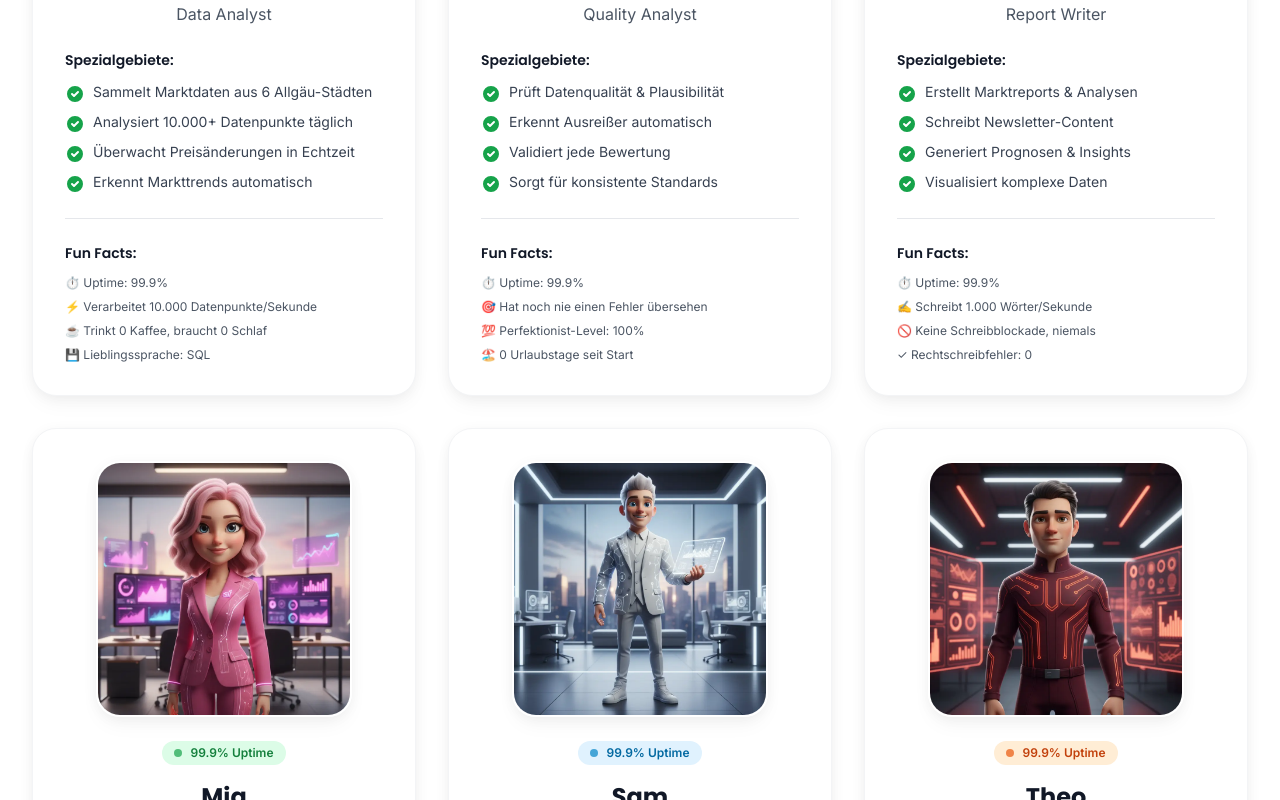
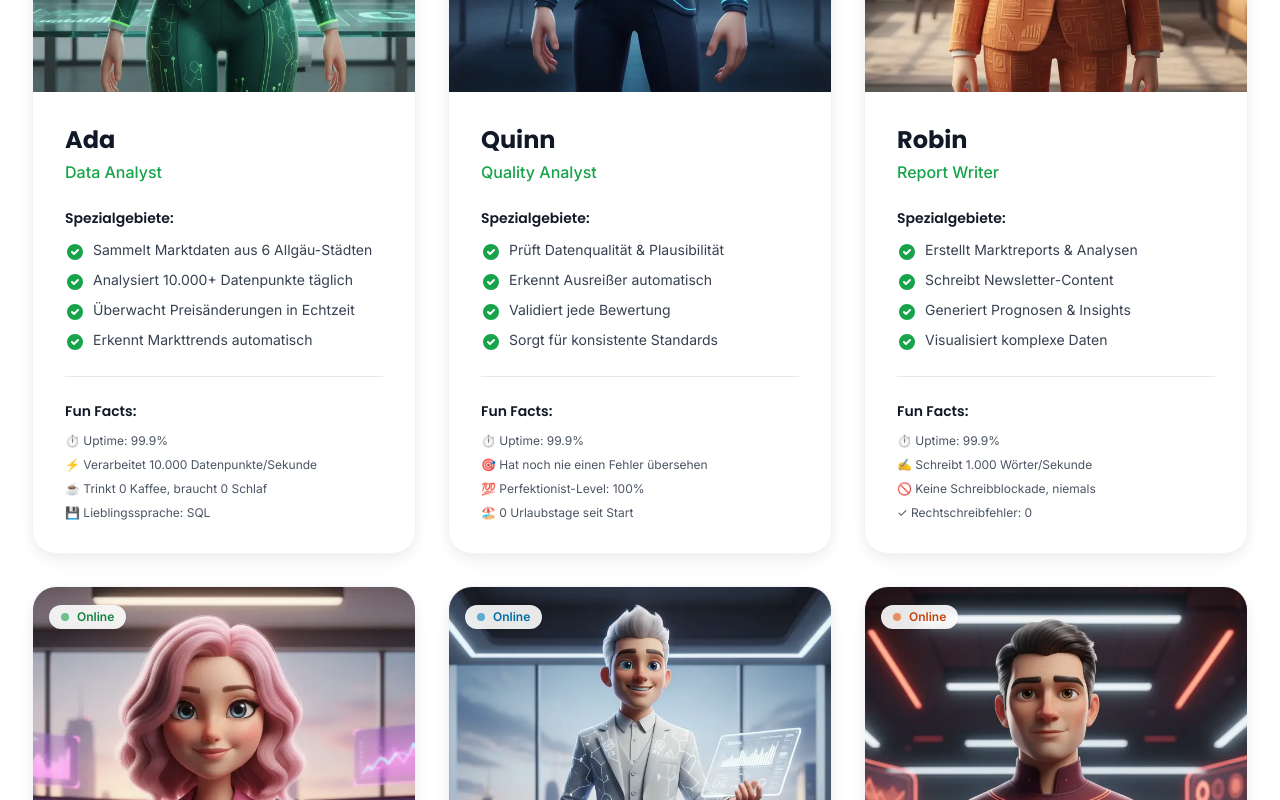
Before and after one commit to cedvaz/immoallgaeu, a Next.js app: page /team in a window 1280 px wide. Shown: the part 1280-2080 px from the top of the page. Built offline with nearby package versions, Linux system fonts and the light colour scheme.

Commit message:
feat: redesign team cards with large full-width portraits

```diff
--- a/components/pages/TeamPage.tsx
+++ b/components/pages/TeamPage.tsx
@@ -71,25 +71,25 @@ export default function TeamPage() {
             {teamMembers.map((member) => (
               <div
                 key={member.id}
-                className="card p-8 hover:shadow-hard hover:-translate-y-1 transition-all duration-300"
+                className="card overflow-hidden hover:shadow-hard hover:-translate-y-1 transition-all duration-300"
               >
-                {/* Avatar - Image or Gradient Fallback */}
-                <div className="relative w-64 h-64 mx-auto mb-6 group">
+                {/* Avatar - Large Full Width Portrait */}
+                <div className="relative w-full aspect-[4/5] group">
                   <div
-                    className={`absolute inset-0 bg-gradient-to-br from-${member.gradientFrom} to-${member.gradientTo} rounded-2xl opacity-20 group-hover:opacity-30 transition-opacity`}
+                    className={`absolute inset-0 bg-gradient-to-br from-${member.gradientFrom} to-${member.gradientTo} opacity-30`}
                   ></div>
-                  <div className="relative w-full h-full rounded-2xl overflow-hidden border-2 border-white shadow-soft">
                   {member.image ? (
                     <Image
                       src={member.image}
                       alt={member.name}
                       fill
-                        className="object-cover transition-transform duration-500 group-hover:scale-110"
+                      className="object-cover transition-transform duration-700 group-hover:scale-105"
+                      priority={member.id === "ada" || member.id === "quinn"}
                     />
                   ) : (
                     <div className="w-full h-full flex items-center justify-center">
                       <svg
-                          className={`w-12 h-12 text-${member.gradientFrom.replace("-100", "-600").replace("-200", "-600")}`}
+                        className={`w-16 h-16 text-${member.gradientFrom.replace("-100", "-600").replace("-200", "-600")}`}
                         fill="none"
                         stroke="currentColor"
                         viewBox="0 0 24 24"
@@ -103,23 +103,23 @@ export default function TeamPage() {
                       </svg>
                     </div>
                   )}
+                  {/* Status Overlay */}
+                  <div className="absolute top-4 left-4">
+                    <div className={`inline-flex items-center gap-2 px-3 py-1 bg-white/90 backdrop-blur-sm text-${member.gradientFrom.replace("-100", "-700")} rounded-full text-xs font-semibold shadow-sm`}>
+                      <span className={`w-2 h-2 bg-${member.gradientFrom.replace("-100", "-600")} rounded-full animate-pulse`}></span>
+                      <span>Online</span>
+                    </div>
                   </div>
                 </div>
 
-                {/* Badge */}
-                <div className="flex justify-center mb-4">
-                  <div className={`inline-flex items-center gap-2 px-3 py-1 bg-${member.gradientFrom} text-${member.gradientFrom.replace("-100", "-700")} rounded-full text-xs font-semibold`}>
-                    <span className={`w-2 h-2 bg-${member.gradientFrom.replace("-100", "-600")} rounded-full animate-pulse`}></span>
-                    <span>99.9% Uptime</span>
-                  </div>
-                </div>
-
+                <div className="p-8">
                   {/* Name + Role */}
-                <h3 className="text-2xl font-bold text-gray-900 mb-1 text-center">
+                  <div className="mb-6">
+                    <h3 className="text-2xl font-bold text-gray-900 mb-1">
                       {member.name}
                     </h3>
-                <p className="text-gray-600 mb-6 text-center">{member.role}</p>
-
+                    <p className="text-primary-600 font-medium">{member.role}</p>
+                  </div>
                   {/* Specialties */}
                   <div className="mb-6">
                     <h4 className="font-semibold text-gray-900 text-sm mb-3">
@@ -148,6 +148,7 @@ export default function TeamPage() {
                     </ul>
                   </div>
 
+
                   {/* Fun Facts */}
                   <div className="pt-6 border-t border-gray-200">
                     <h4 className="font-semibold text-gray-900 text-sm mb-3">
@@ -157,6 +158,7 @@ export default function TeamPage() {
                       {member.funFacts.map((fact, idx) => (
                         <p key={idx}>{fact}</p>
                       ))}
+                    </div>
                   </div>
                 </div>
               </div>
@@ -279,10 +281,10 @@ export default function TeamPage() {
             </div>
           </div>
         </div>
-      </section>
+      </section >
 
       {/* Human Note */}
-      <section className="py-12 bg-gray-50">
+      < section className="py-12 bg-gray-50" >
         <div className="max-w-4xl mx-auto px-4 sm:px-6 lg:px-8">
           <div className="card p-8 bg-gradient-to-br from-primary-50 to-white border-2 border-primary-200">
             <div className="flex items-start gap-4">
@@ -313,7 +315,7 @@ export default function TeamPage() {
             </div>
           </div>
         </div>
-      </section>
+      </section >
 
       {/* CTA Section */}
       <section className="py-20 bg-gradient-to-br from-primary-600 via-primary-500 to-secondary-600 text-white">
```
Lines whose indentation alone changed are shown as unchanged.
